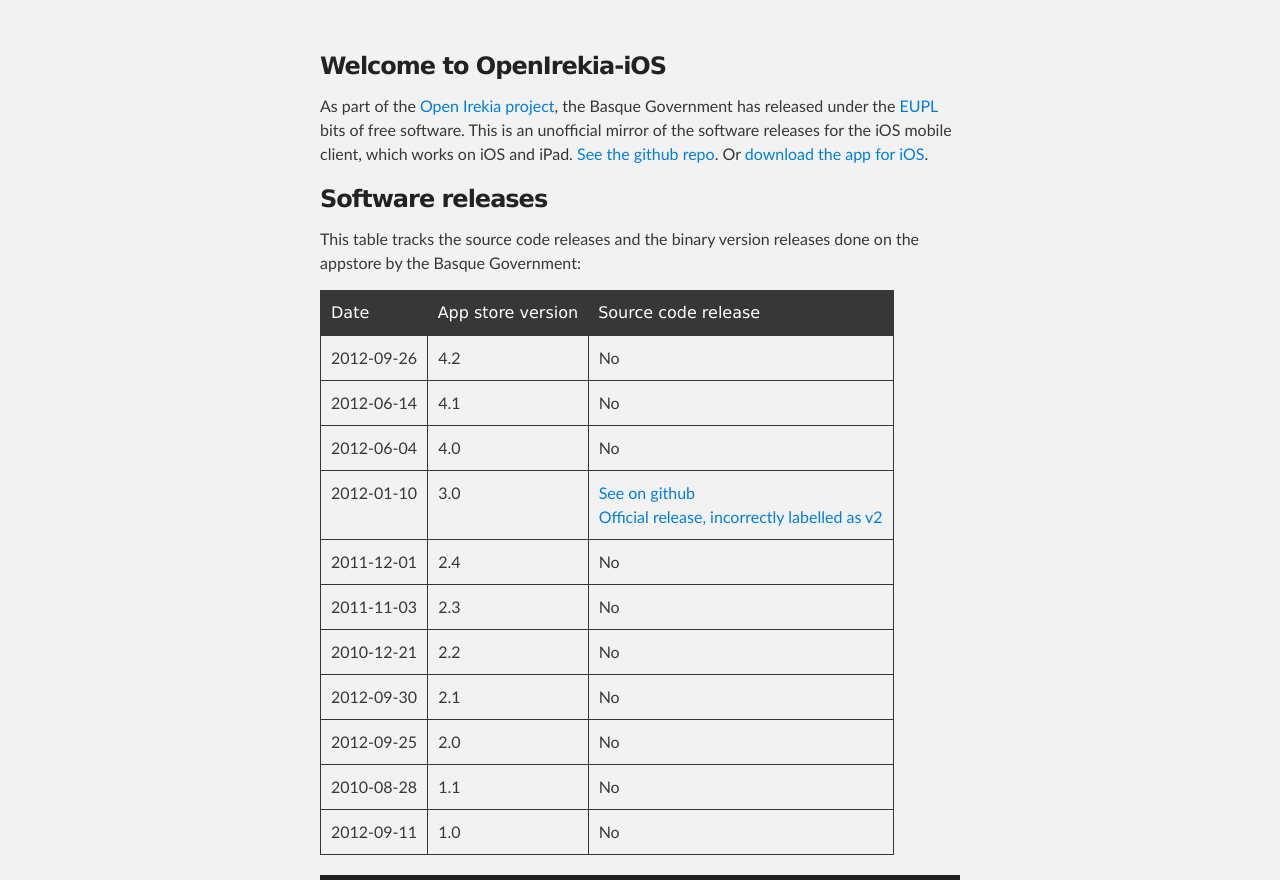
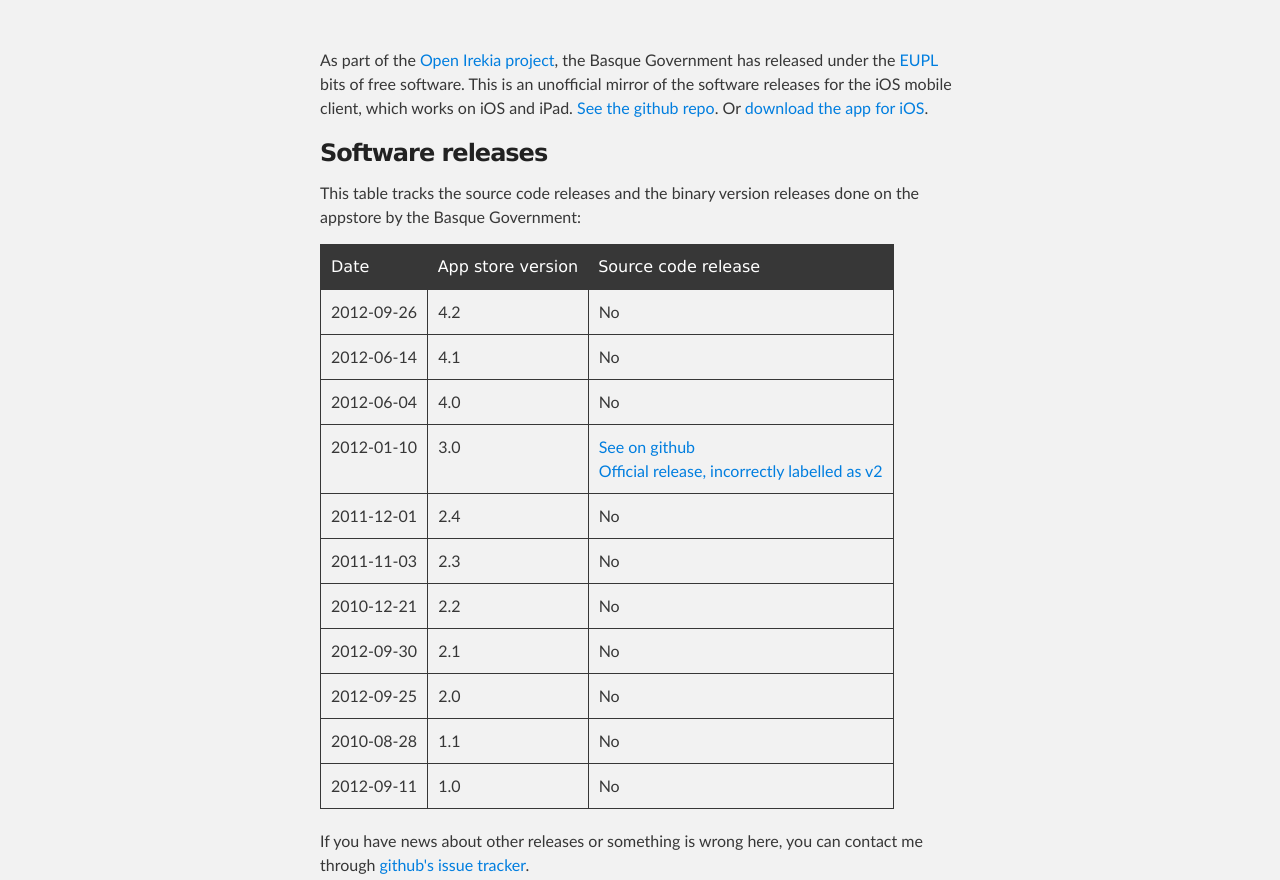
Before and after one commit to gradha/OpenIrekia-iOS, a plain HTML site: page index.html in a window 1280 px wide. Shown: the part 212-1092 px from the top of the page. Drawn offline with Linux system fonts and the light colour scheme.

Commit message:
Disables redundant title, adds link to issue tracker.

```diff
--- a/index.html
+++ b/index.html
@@ -31,7 +31,7 @@
     <!-- MAIN CONTENT -->
     <div id="main_content_wrap" class="outer">
       <section id="main_content" class="inner">
-        <h3>Welcome to OpenIrekia-iOS</h3>
+        <!--h3>Welcome to OpenIrekia-iOS</h3-->
 
 		<p>As part of the <a href="http://open.irekia.net/">Open Irekia project</a>, the Basque Government has released under the <a href="http://joinup.ec.europa.eu/software/page/eupl">EUPL</a> bits of free software. This is an unofficial mirror of the software releases for the iOS mobile client, which works on iOS and iPad. <a href="https://github.com/gradha/OpenIrekia-iOS">See the github repo</a>. Or <a href="https://itunes.apple.com/es/app/irekia/id383327242?mt=8">download the app for iOS</a>.
 
@@ -53,6 +53,11 @@
 <tr><td>2012-09-11</td><td>1.0</td><td>No</td></tr>
 </table>
 
+<p>If you have news about other releases or something is wrong here, you can
+contact me through <a
+	href="https://github.com/gradha/OpenIrekia-iOS/issues">github's
+	issue tracker</a>.</p>
+
     <!-- FOOTER  -->
     <div id="footer_wrap" class="outer">
       <footer class="inner">
```
